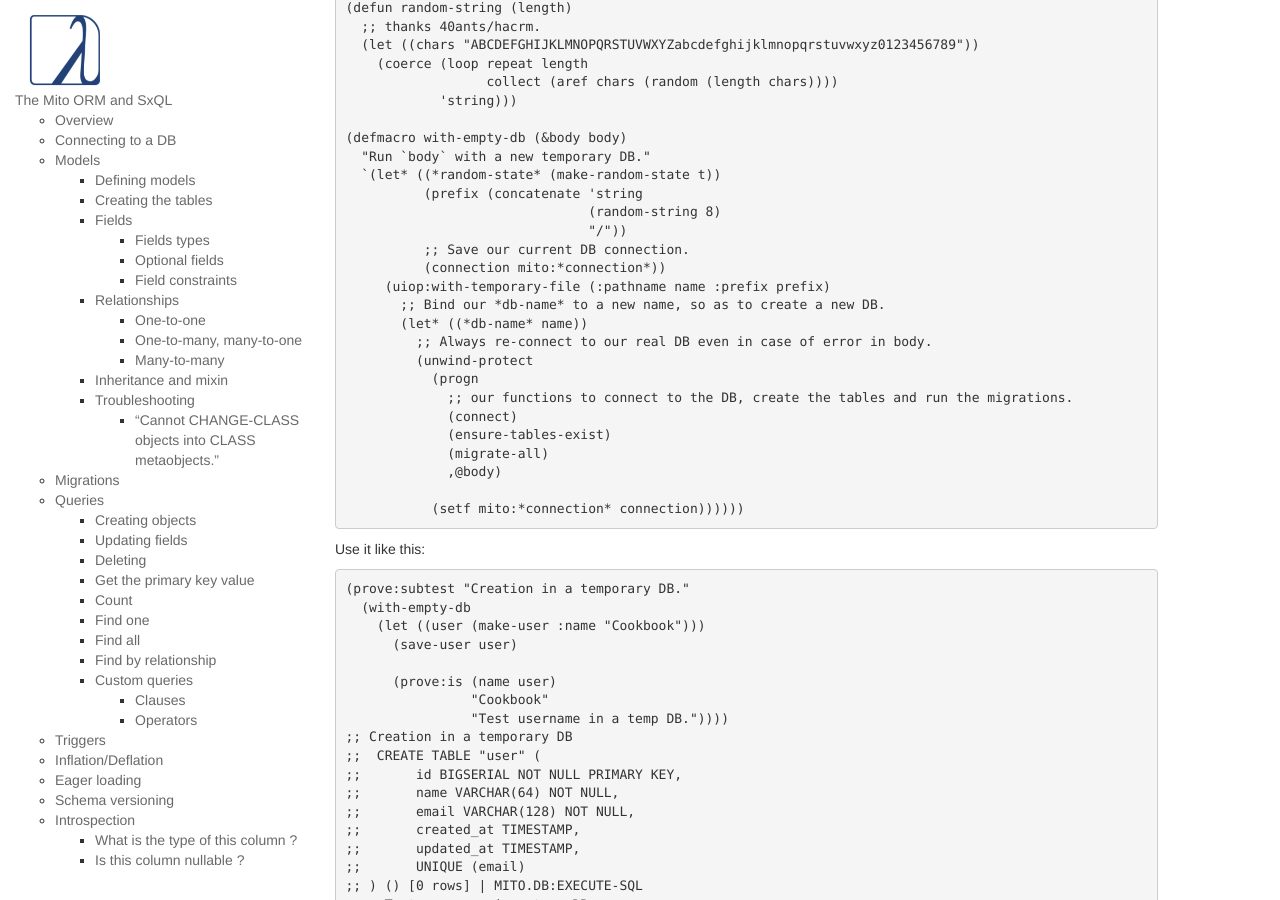
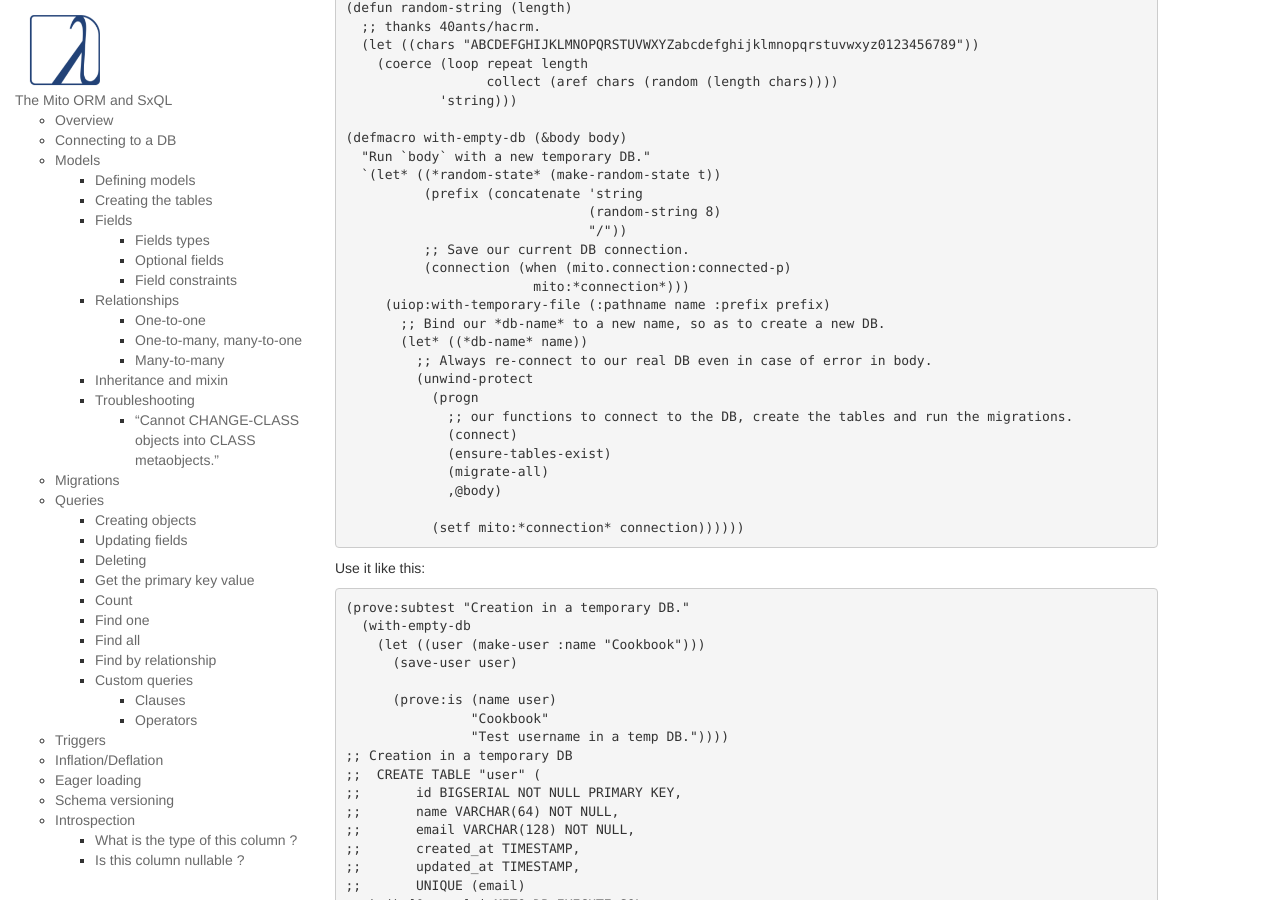
Before and after one commit to LispCookbook/cl-cookbook, a Jekyll site: the page built from databases.md, in a window 1280 px wide and 900 px high, scrolled down 13099 px. Built offline with Jekyll 4.4.1, drawn with Linux system fonts in a browser that asks for light colours.

Commit message:
databases: fix with-empty-db macro
avoid "unbound variable" error. Indeed, mito:*connection* is unbound
by default, not nil, so this can fail if we don't connect to our DB
before running the tests (which is unlogic).

```diff
--- a/databases.md
+++ b/databases.md
@@ -844,7 +844,8 @@ tables, runs the code and connects back to the original DB connection.
                                (random-string 8)
                                "/"))
           ;; Save our current DB connection.
-          (connection mito:*connection*))
+          (connection (when (mito.connection:connected-p)
+                        mito:*connection*)))
      (uiop:with-temporary-file (:pathname name :prefix prefix)
        ;; Bind our *db-name* to a new name, so as to create a new DB.
        (let* ((*db-name* name))
```
